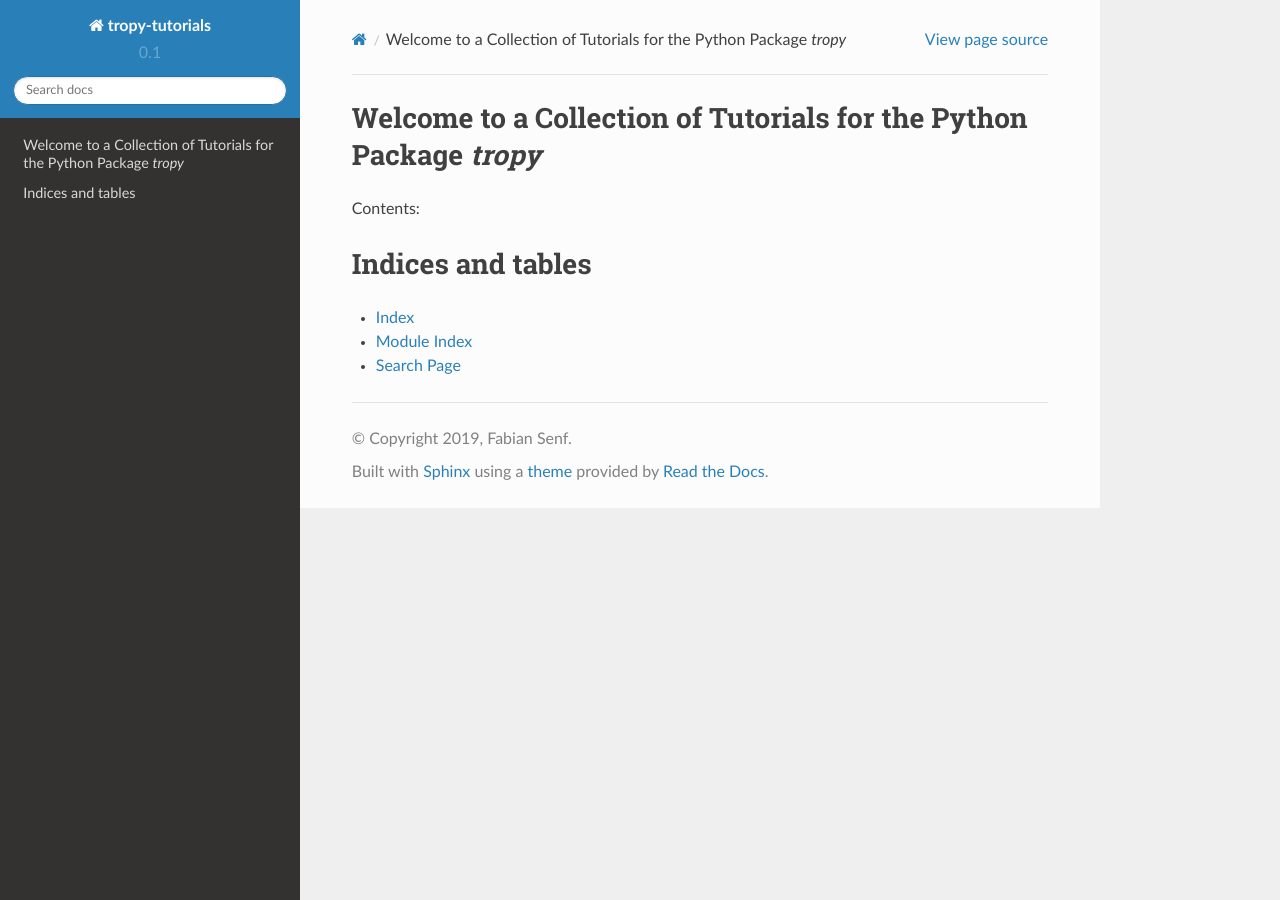
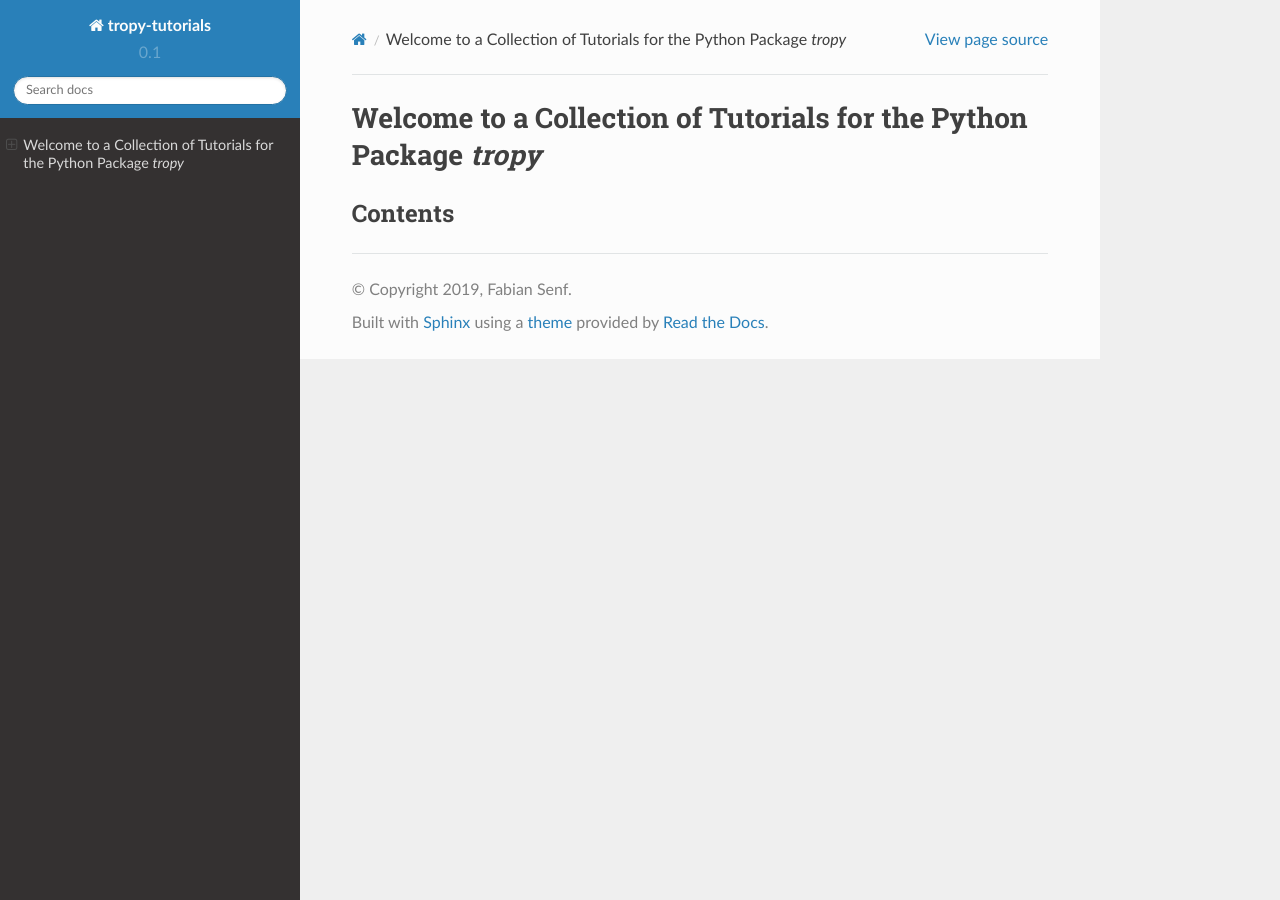
Before and after one commit to fsenf/proj.tropy-tutorials, a Sphinx documentation site: the page built from docs/source/index.rst, in a window 1280 px wide. Built offline with Sphinx 7.4.7 and the Read the Docs theme 2.0.0, drawn with Linux system fonts in a browser that asks for light colours; pages that are not in the unit, such as notebooks, are missing from menus.

Commit message:
Update index.rst

```diff
--- a/docs/source/index.rst
+++ b/docs/source/index.rst
@@ -6,18 +6,13 @@
 Welcome to a Collection of Tutorials for the Python Package `tropy`
 ==================================================================
 
-Contents:
+Contents
+---------
 
 .. toctree::
    :maxdepth: 1
+   :hidden:
+   :caption: Working with SEVIRI Data
 
    Meteosat_SEVIRI_data_class
    Meteosat_SEVIRI_RGBs
-
-
-Indices and tables
-==================
-
-* :ref:`genindex`
-* :ref:`modindex`
-* :ref:`search`
```
